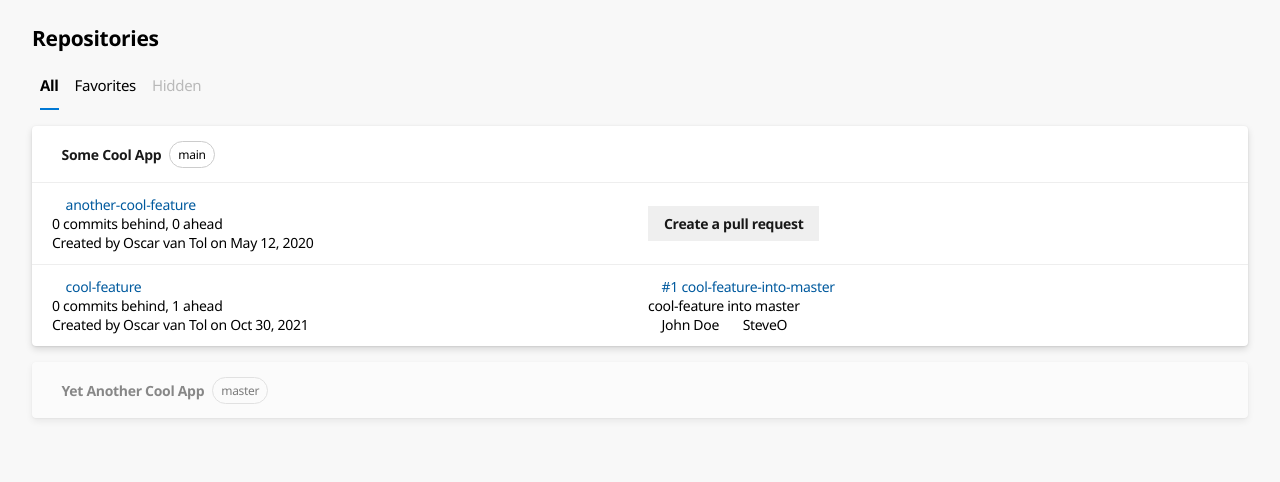
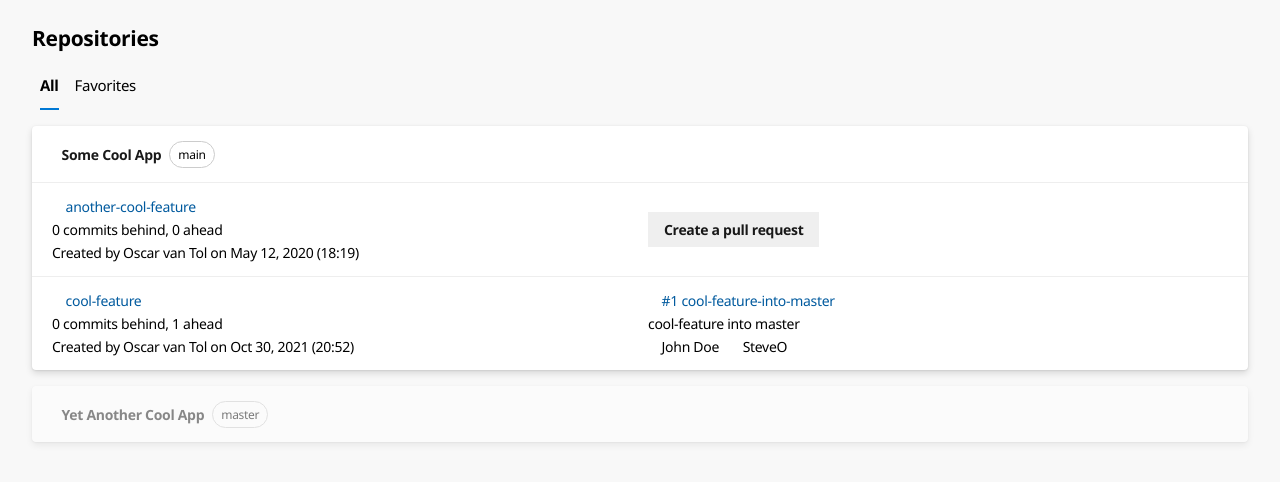
Before and after one commit to oscarvantol/repo-board, an Angular app in the folder repo-board/: page / in a window 1280 px wide. Shown: the top 482 px of the page. Built offline with nearby package versions, Linux system fonts and the light colour scheme; a web font is replaced by a local one; what azure-devops-extension-api would draw is missing.

Commit message:
Add PR status badge Updated branch date format

```diff
--- a/repo-board/src/app/app.component.html
+++ b/repo-board/src/app/app.component.html
@@ -8,9 +8,9 @@
         <span class="tab" [class.active]="view === 'favorites'" (click)="view = 'favorites'">
             <span>Favorites</span>
         </span>
-        <span class="tab muted" [class.active]="view === 'hidden'" (click)="view = 'hidden'">
+        <!-- <span class="tab muted" [class.active]="view === 'hidden'" (click)="view = 'hidden'">
             <span>Hidden</span>
-        </span>
+        </span> -->
     </div>
 
     <git-repo *ngFor="let gitRepository of gitRepositories" [git-repository]="gitRepository"></git-repo>
--- a/repo-board/src/app/app.component.ts
+++ b/repo-board/src/app/app.component.ts
@@ -42,6 +42,6 @@ export class AppComponent implements OnInit {
     await this.repoService.initialize();
     this.gitRepositories$ = this.repoService.gitRepositories$;
     if (this.repoService.hasFavorites())
-      this.view = 'favorites'
+      this.view = 'favorites';
   }
 }
--- a/repo-board/src/app/repo.component.html
+++ b/repo-board/src/app/repo.component.html
@@ -32,8 +32,7 @@
             <div>
                 <!-- Avatar? -->
                 <!-- <img class="vss-Persona-content using-image" src="https://dev.azure.com/vv-ops/_apis/GraphProfile/MemberAvatars/msa.ZWQ4OTk4NjEtZjc5OS03NzNjLThiZWUtMGU4MmYyZWE0OGE1" alt=""> -->
-                <span>Created by {{branch.commit.author.name}} on {{branch.commit.author.date |
-                    date:'mediumDate'}}</span>
+                <span>Created by {{branch.commit.author.name}} on {{branch.commit.author.date | date: 'MMM d, yyyy (HH:mm)'}}</span>
             </div>
 
 
@@ -47,14 +46,19 @@
                 <a [href]="getUrlForPullRequest(pr.pullRequestId)" target="_top">#{{pr.pullRequestId}} {{pr.title}}</a>
 
             </div>
-            <div><span>{{pr.sourceRefName.replace('refs/heads/', '')}} into {{pr.targetRefName?.replace('refs/heads/', '')}}</span></div>
             <div>
-                <span *ngFor="let reviewer of pr.reviewers"><span
-                        class="ms-Icons {{reviewer.vote | vote}}"></span><span>{{reviewer.displayName}}</span> &nbsp;
+                <span>{{pr.sourceRefName.replace('refs/heads/', '')}} into {{pr.targetRefName?.replace('refs/heads/', '')}}</span>
+                <ng-container *ngIf="getStatus(pr.status) as status">
+                    <span class="badge">{{status}}</span>
+                </ng-container>
+            </div>
+            <div>
+                <span *ngFor="let reviewer of pr.reviewers">
+                    <!-- Avatar? -->
+                    <!-- <img class="vss-Persona-content using-image" src="{{reviewer._links.avatar.href ?? 'https://cdn.vsassets.io/v/M194_20211029.7/_content/notassigned-user.svg'}}"> -->
+                    <span class="ms-Icons {{reviewer.vote | vote}}"></span><span>{{reviewer.displayName}}</span> &nbsp;
                 </span>
-                <!-- <img class="vss-Persona-content using-image" src="{{reviewer._links.avatar.href}}"> -->
             </div>
-
         </div>
 
         <ng-template #elseBlock>
--- a/repo-board/src/app/repo.component.scss
+++ b/repo-board/src/app/repo.component.scss
@@ -48,19 +48,21 @@ a {
     color: rgb(var(--palette-accent2-dark, 16, 124, 16));
 }
 
-.ms-Icon--NoResponse:before {
-
-}
+.ms-Icon--NoResponse:before {}
 
 .ms-Icon--Rejected:before {
     content: "\EB90 ";
-    color: var(--component-status-error,rgba(205, 74, 69, 1))
+    color: var(--component-status-error, rgba(205, 74, 69, 1))
 }
 
 .ms-Icon--WaitingForAuthor:before {
     content: "\ECE4 ";
-    color: rgba(214,127,60,1);
+    color: rgba(214, 127, 60, 1);
+}
 
+.vss-Persona-content {
+    border-radius: 50%;
+    margin-right: 4px;
 }
 
 .bolt-button {
@@ -125,14 +127,6 @@ a {
         display: flex;
         font-weight: 600;
         padding: 12px 16px;
-        .badge {
-            border: solid 1px #ccc;
-            border-radius: 120px;
-            font-size: 12px;
-            font-weight: normal;
-            margin-left: 8px;
-            padding: 4px 8px;
-        }
         .fav {
             margin-left: auto;
         }
@@ -140,6 +134,14 @@ a {
             color: rgba(0, 0, 0, .9);
             color: var(--text-primary-color, rgba(0, 0, 0, .9));
         }
+    }
+    .badge {
+        border: solid 1px #ccc;
+        border-radius: 120px;
+        font-size: 12px;
+        font-weight: normal;
+        margin-left: 8px;
+        padding: 4px 8px;
     }
     .container {
         display: flex;
@@ -149,6 +151,9 @@ a {
         .item-branch {
             padding: 4px;
             flex-basis: 50%;
+            &>div {
+                padding: 2px 0;
+            }
         }
         .item-pullrequest {
             align-items: flex-start;
@@ -156,6 +161,9 @@ a {
             flex-direction: column;
             justify-content: center;
             padding: 0;
+            &>div {
+                padding: 2px 0;
+            }
             .pr {
                 background: none;
                 color: rgba(0, 0, 0, .9);
--- a/repo-board/src/app/services/repo.service.ts
+++ b/repo-board/src/app/services/repo.service.ts
@@ -75,24 +75,22 @@ export class RepoService {
       throw ("Unable to load project");
 
     const gitRepositories = await this._gitClient.getRepositories(this._project.id);
-    this.gitRepositories$ = of(this.getSortedList(gitRepositories));
+    this.gitRepositories$ = of(gitRepositories.sort(this.sortRepositories));
   }
 
   private async initOffline() {
-
     const gitRepositories = RepositoriesJson as any as GitRepository[];
-    this.gitRepositories$ = of(this.getSortedList(gitRepositories));
+    this.gitRepositories$ = of(gitRepositories.sort(this.sortRepositories));
     this._branchesJson = BranchesJson as [];
     this._pullRequests = PullRequestsJson as any as GitPullRequest[];
   }
 
-  private getSortedList = (repos: GitRepository[]) =>
-    repos.sort((r1, r2) => {
-      const [name1, name2] = [r1.name?.toLocaleLowerCase(), r2.name?.toLocaleLowerCase()];
+  private sortRepositories = (repoA: GitRepository, repoB: GitRepository) => {
+      const [name1, name2] = [repoA.name?.toLocaleLowerCase(), repoB.name?.toLocaleLowerCase()];
       if (name1 > name2) return 1;
       if (name1 < name2) return -1;
       return 0;
-    });
+    };
 
   public async toggleFavorite(repoId: string) {
     const idx = this._favorites.indexOf(repoId);
```
